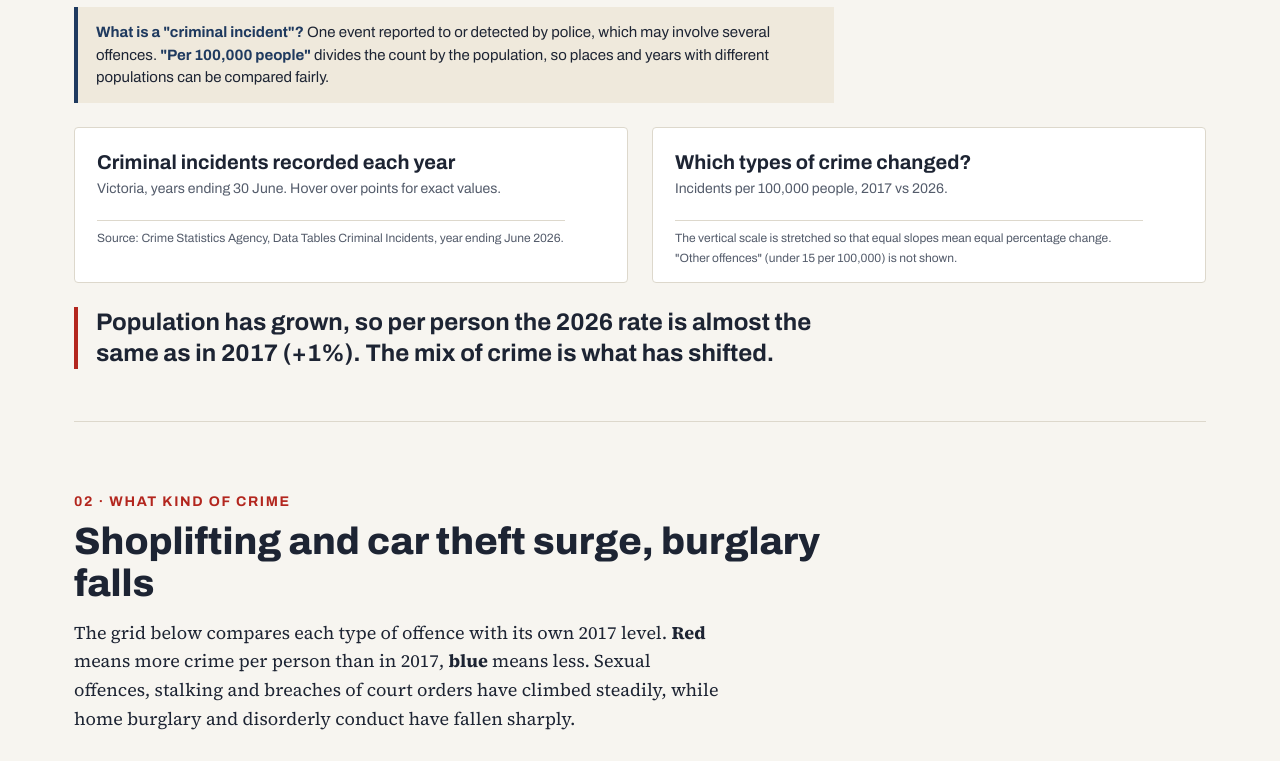
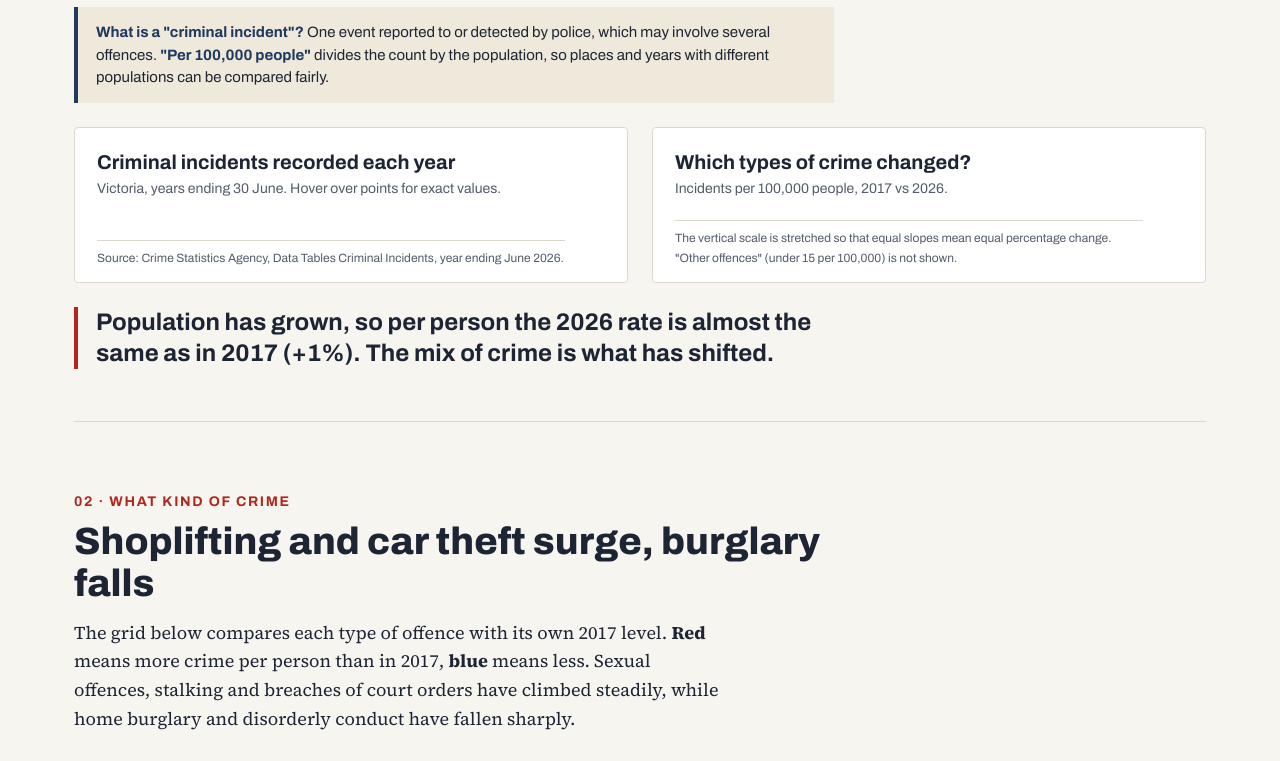
Before and after one commit to ferhnandoz/Crime-in-Victoria, a plain HTML site: page index.html in a window 1280 px wide. Shown: the part 800-1561 px from the top of the page. Drawn offline with Linux system fonts and the light colour scheme; a script that the page names is missing.

Commit message:
Aligned text in line chart & slope chart

```diff
--- a/css/style.css
+++ b/css/style.css
@@ -155,6 +155,8 @@ strong { font-weight: 700; color: var(--ink); }
   border-radius: 4px;
   padding: 22px 22px 14px;
   min-width: 0;            /* lets Vega charts shrink inside grid */
+  display: flex;           /* stack title, chart and note vertically... */
+  flex-direction: column;
 }
 .panel .sub {
   font-family: "Archivo", Arial, sans-serif;
@@ -169,6 +171,9 @@ strong { font-weight: 700; color: var(--ink); }
 .text-panel p { font-size: 17px; }
 
 .vis { width: 100%; }
+/* ...and let the chart area take any spare height, so source notes in
+   side-by-side panels sit at the same level at the bottom of each panel */
+.panel .vis { flex: 1 0 auto; }
 .vis .vega-embed { width: 100%; }
 .vis .vega-embed summary { opacity: .35; }
 
```
